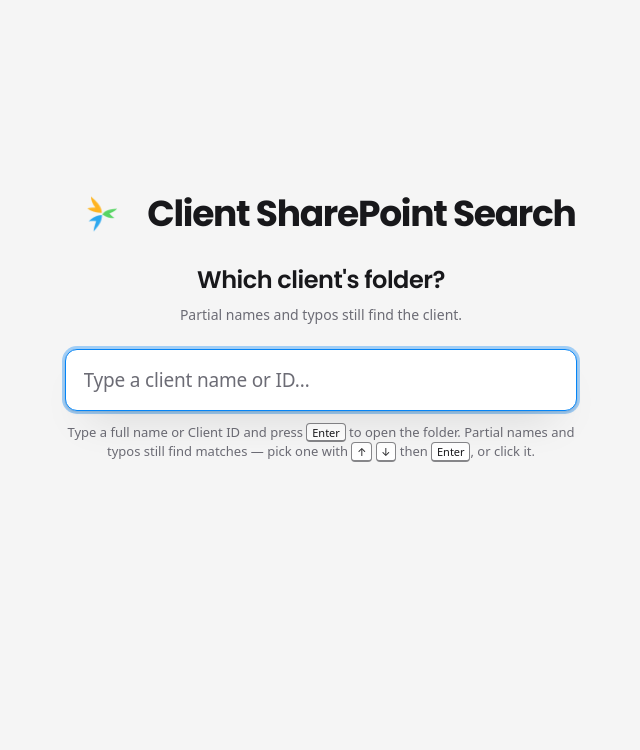
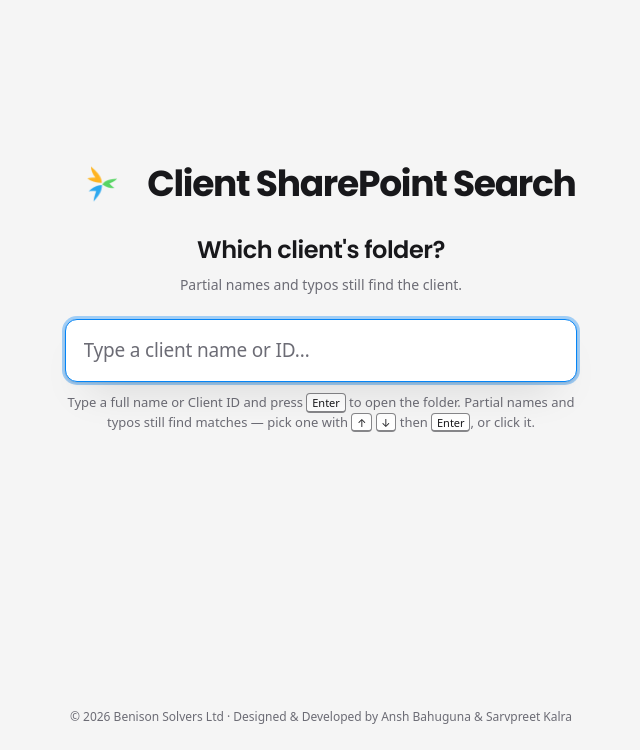
Before and after one commit to Ansh-BS/Client-Sharepoint-Search, a Flask app: page / in a window 1280 px wide. Shown: the part 50-800 px from the top of the page, without its empty margins (319-959 px from the left). Run offline with Flask 3, Linux system fonts and the light colour scheme; the visitor is signed in with stand-in values (Sample User, id 1); data that the repository does not hold is empty; parts of the project's set-up code (start-up, migrations or seed data) failed here and were passed over.

Commit message:
feat: add company credit footer to every page
Co-Authored-By: Claude Opus 5 <noreply@anthropic.com>

```diff
--- a/app.py
+++ b/app.py
@@ -40,7 +40,7 @@ limiter = Limiter(get_remote_address, app=app, default_limits=[],
 # leaves staff staring at the old ones. Bump this on every deploy that touches
 # style.css, search.js, theme.js or any of the other static scripts; the
 # changed URL forces a fresh fetch. Templates read it via asset_v().
-ASSET_VERSION = "15"
+ASSET_VERSION = "16"
 
 
 @app.context_processor
--- a/static/style.css
+++ b/static/style.css
@@ -294,6 +294,14 @@ main {
   display: flex; flex-direction: column; justify-content: center;
 }
 main.narrow { max-width: 24rem; }
+
+/* Credit line. main is flex:1, so this stays at the bottom of short pages
+   without being fixed over the content. */
+.site-footer {
+  padding: var(--sp-4) var(--sp-4) var(--sp-6);
+  text-align: center; text-wrap: balance;
+  font-size: .75rem; line-height: 1.6; color: var(--muted);
+}
 
 /* Brand lockup over the box: logo beside the name, one centered object. Stays
    put while searching — it's identity, not a prompt. */
--- a/templates/admin.html
+++ b/templates/admin.html
@@ -203,6 +203,11 @@
   </div>
 {% endif %}
 </main>
+
+<footer class="site-footer">
+  © 2026 Benison Solvers Ltd · Designed &amp; Developed by Ansh Bahuguna &amp;
+  Sarvpreet Kalra
+</footer>
 <script src="{{ url_for('static', filename='password.js', v=asset_v) }}"></script>
 <script src="{{ url_for('static', filename='toast.js', v=asset_v) }}"></script>
 <script src="{{ url_for('static', filename='modal.js', v=asset_v) }}"></script>
--- a/templates/admin_unlock.html
+++ b/templates/admin_unlock.html
@@ -51,6 +51,11 @@
     </form>
   </div>
 </main>
+
+<footer class="site-footer">
+  © 2026 Benison Solvers Ltd · Designed &amp; Developed by Ansh Bahuguna &amp;
+  Sarvpreet Kalra
+</footer>
 <script src="{{ url_for('static', filename='password.js', v=asset_v) }}"></script>
 </body>
 </html>
--- a/templates/index.html
+++ b/templates/index.html
@@ -47,6 +47,11 @@
   <p id="status" class="sr-only" role="status" aria-live="polite"></p>
 </main>
 
+<footer class="site-footer">
+  © 2026 Benison Solvers Ltd · Designed &amp; Developed by Ansh Bahuguna &amp;
+  Sarvpreet Kalra
+</footer>
+
 <script src="{{ url_for('static', filename='fuse.min.js') }}"></script>
 <script src="{{ url_for('static', filename='search.js', v=asset_v) }}"></script>
 </body>
--- a/templates/login.html
+++ b/templates/login.html
@@ -41,6 +41,11 @@
     </form>
   </div>
 </main>
+
+<footer class="site-footer">
+  © 2026 Benison Solvers Ltd · Designed &amp; Developed by Ansh Bahuguna &amp;
+  Sarvpreet Kalra
+</footer>
 <script src="{{ url_for('static', filename='password.js', v=asset_v) }}"></script>
 </body>
 </html>
```
